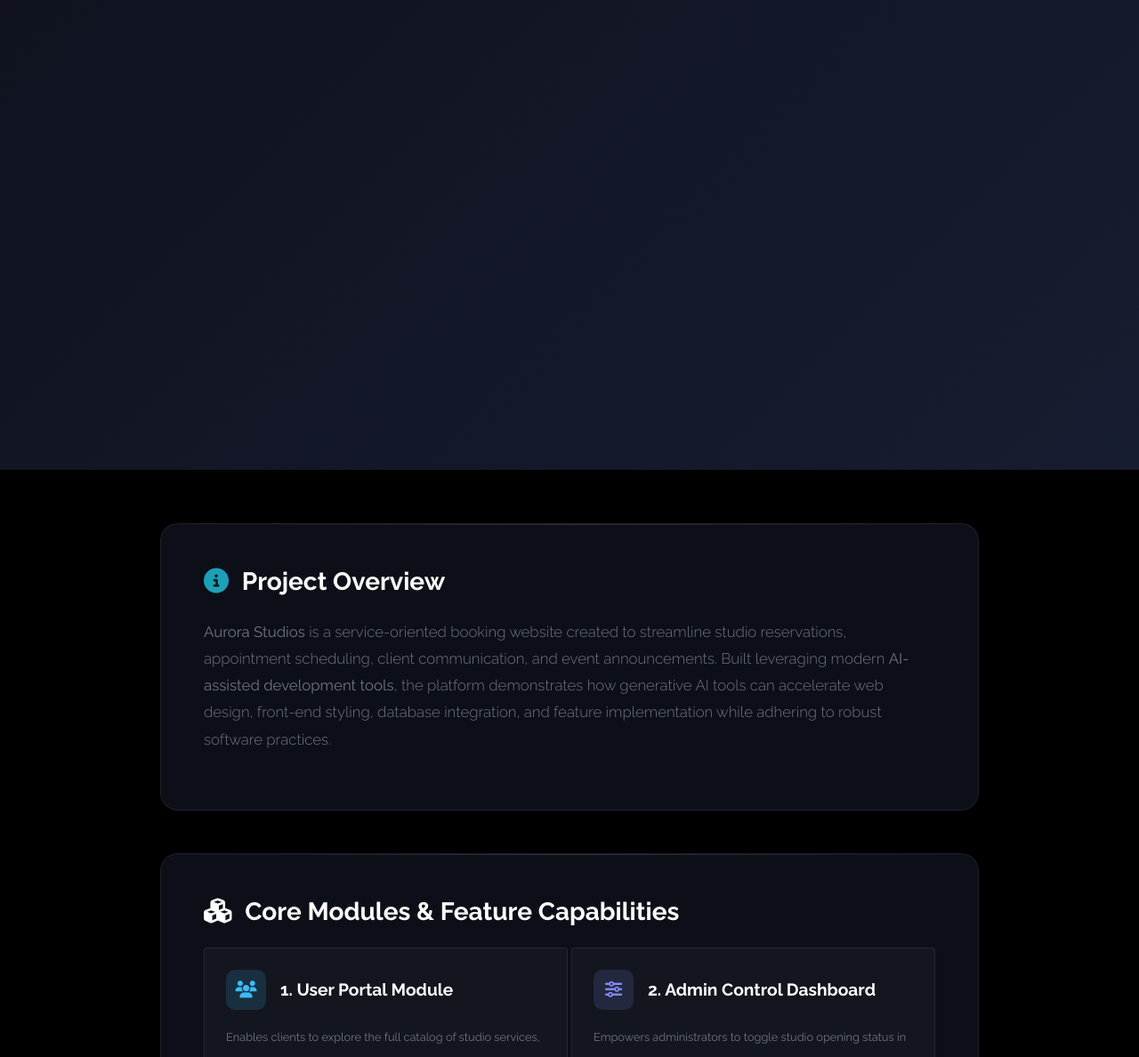
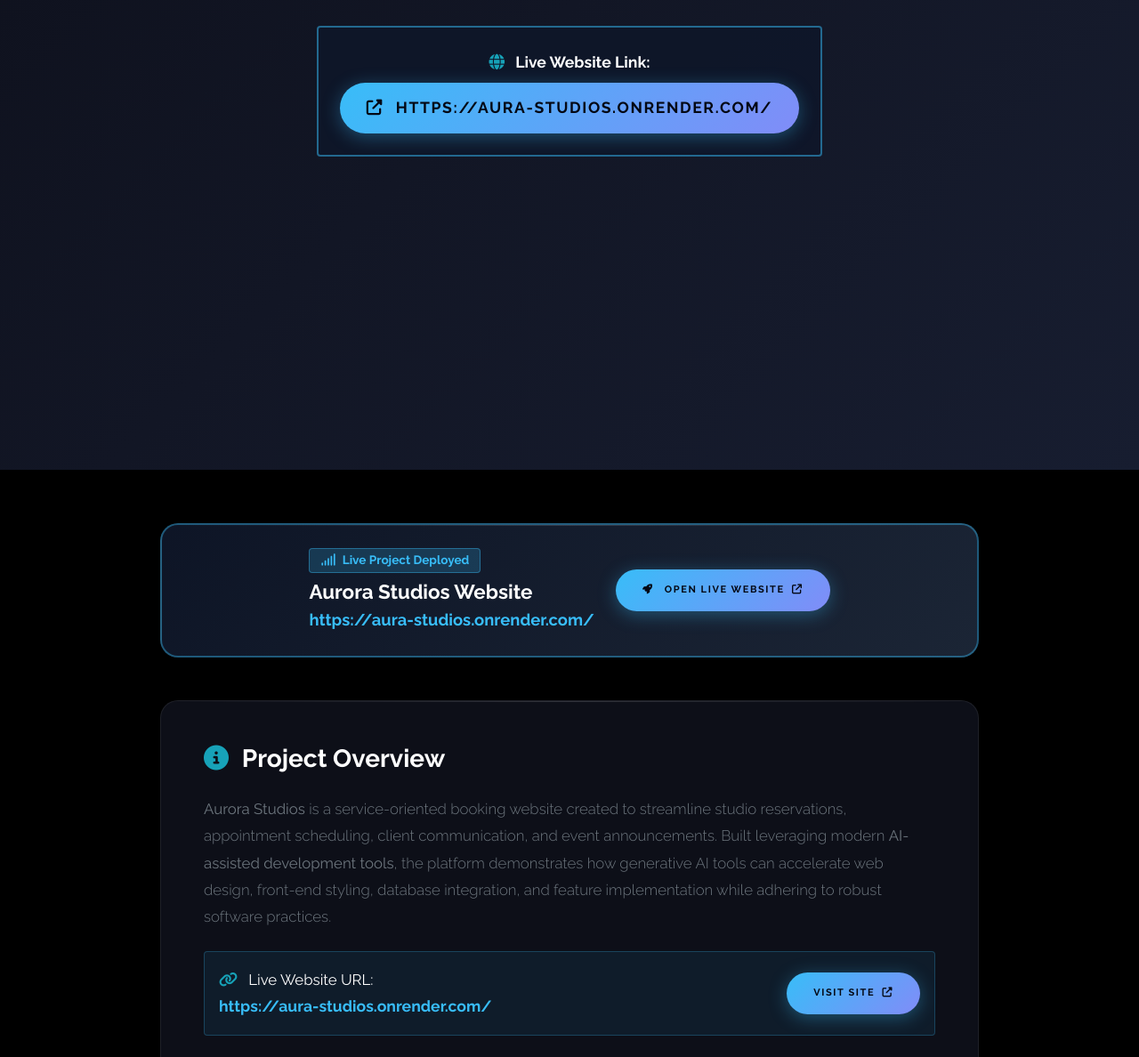
Before and after one commit to Sravanshankar/sravanshankar.github.io, a plain HTML site: page portfolio-single-2.html in a window 1280 px wide. Shown: the part 512-1700 px from the top of the page at 89% size. Drawn offline with nearby package versions, Linux system fonts and the light colour scheme.

Commit message:
Add explicit live project link https://aura-studios.onrender.com/

```diff
--- a/portfolio-single-2.html
+++ b/portfolio-single-2.html
@@ -100,6 +100,18 @@
                 <span class="tech-pill"><i class="devicon-bootstrap-plain colored mr-1"></i> Bootstrap</span>
                 <span class="tech-pill"><i class="fa-solid fa-robot text-info mr-1"></i> AI Development Tools</span>
               </div>
+
+              <!-- Live Demo Explicit Link Box -->
+              <div class="mt-4 pt-2">
+                <div class="d-inline-block p-3 p-md-4 rounded" style="background: rgba(15, 23, 42, 0.85); border: 2px solid rgba(56, 189, 248, 0.5); max-width: 100%;">
+                  <div class="text-white font-weight-bold mb-2" style="font-size: 1.1rem;">
+                    <i class="fa-solid fa-globe text-info mr-2"></i> Live Website Link:
+                  </div>
+                  <a href="https://aura-studios.onrender.com/" target="_blank" rel="noopener noreferrer" class="btn btn-primary-glow btn-lg text-break" style="font-size: 1.1rem; font-weight: 700;">
+                    <i class="fa-solid fa-external-link-alt mr-2"></i> https://aura-studios.onrender.com/
+                  </a>
+                </div>
+              </div>
             </div>
           </div>
         </div>
@@ -112,6 +124,28 @@
           <div class="row justify-content-center">
             <div class="col-lg-10">
 
+              <!-- Live Website Highlight Box -->
+              <div class="glass-card p-4 p-md-4 mb-5 text-center" data-aos="fade-up" style="border: 2px solid rgba(56, 189, 248, 0.4); background: linear-gradient(135deg, rgba(15, 23, 42, 0.9) 0%, rgba(30, 41, 59, 0.9) 100%);">
+                <div class="d-flex align-items-center justify-content-center flex-wrap gap-3">
+                  <div class="mr-md-4 mb-3 mb-md-0 text-md-left">
+                    <span class="badge badge-info mb-2" style="font-size: 0.85rem; padding: 6px 12px; background: rgba(56, 189, 248, 0.2); color: #38bdf8; border: 1px solid rgba(56, 189, 248, 0.4);">
+                      <i class="fa-solid fa-signal mr-1"></i> Live Project Deployed
+                    </span>
+                    <h3 class="text-white font-weight-bold mb-1" style="font-size: 1.4rem;">
+                      Aurora Studios Website
+                    </h3>
+                    <a href="https://aura-studios.onrender.com/" target="_blank" rel="noopener noreferrer" style="color: #38bdf8; font-weight: 700; font-size: 1.15rem; text-decoration: underline; word-break: break-all;">
+                      https://aura-studios.onrender.com/
+                    </a>
+                  </div>
+                  <div>
+                    <a href="https://aura-studios.onrender.com/" target="_blank" rel="noopener noreferrer" class="btn btn-primary-glow btn-lg">
+                      <i class="fa-solid fa-rocket mr-2"></i> Open Live Website <i class="fa-solid fa-arrow-up-right-from-square ml-1"></i>
+                    </a>
+                  </div>
+                </div>
+              </div>
+
               <!-- Overview Glass Card -->
               <div class="glass-card p-4 p-md-5 mb-5" data-aos="fade-up">
                 <h3 class="text-white mb-4" style="font-weight: 700;">
@@ -120,6 +154,22 @@
                 <p class="text-muted" style="font-size: 1.05rem; line-height: 1.8;">
                   <strong>Aurora Studios</strong> is a service-oriented booking website created to streamline studio reservations, appointment scheduling, client communication, and event announcements. Built leveraging modern <strong>AI-assisted development tools</strong>, the platform demonstrates how generative AI tools can accelerate web design, front-end styling, database integration, and feature implementation while adhering to robust software practices.
                 </p>
+
+                <div class="mt-4 p-3 rounded" style="background: rgba(56, 189, 248, 0.08); border: 1px solid rgba(56, 189, 248, 0.25);">
+                  <div class="d-flex align-items-center justify-content-between flex-wrap">
+                    <div class="mb-2 mb-md-0">
+                      <strong class="text-white d-block" style="font-size: 1.05rem;">
+                        <i class="fa-solid fa-link text-info mr-2"></i> Live Website URL:
+                      </strong>
+                      <a href="https://aura-studios.onrender.com/" target="_blank" rel="noopener noreferrer" style="color: #38bdf8; font-weight: 700; font-size: 1.1rem; text-decoration: underline; word-break: break-all;">
+                        https://aura-studios.onrender.com/
+                      </a>
+                    </div>
+                    <a href="https://aura-studios.onrender.com/" target="_blank" rel="noopener noreferrer" class="btn btn-primary-glow btn-sm">
+                      Visit Site <i class="fa-solid fa-external-link-alt ml-1"></i>
+                    </a>
+                  </div>
+                </div>
               </div>
 
               <!-- Module Breakdown Section -->
```
Also changed, not shown: index.html (+13 -4 lines).
